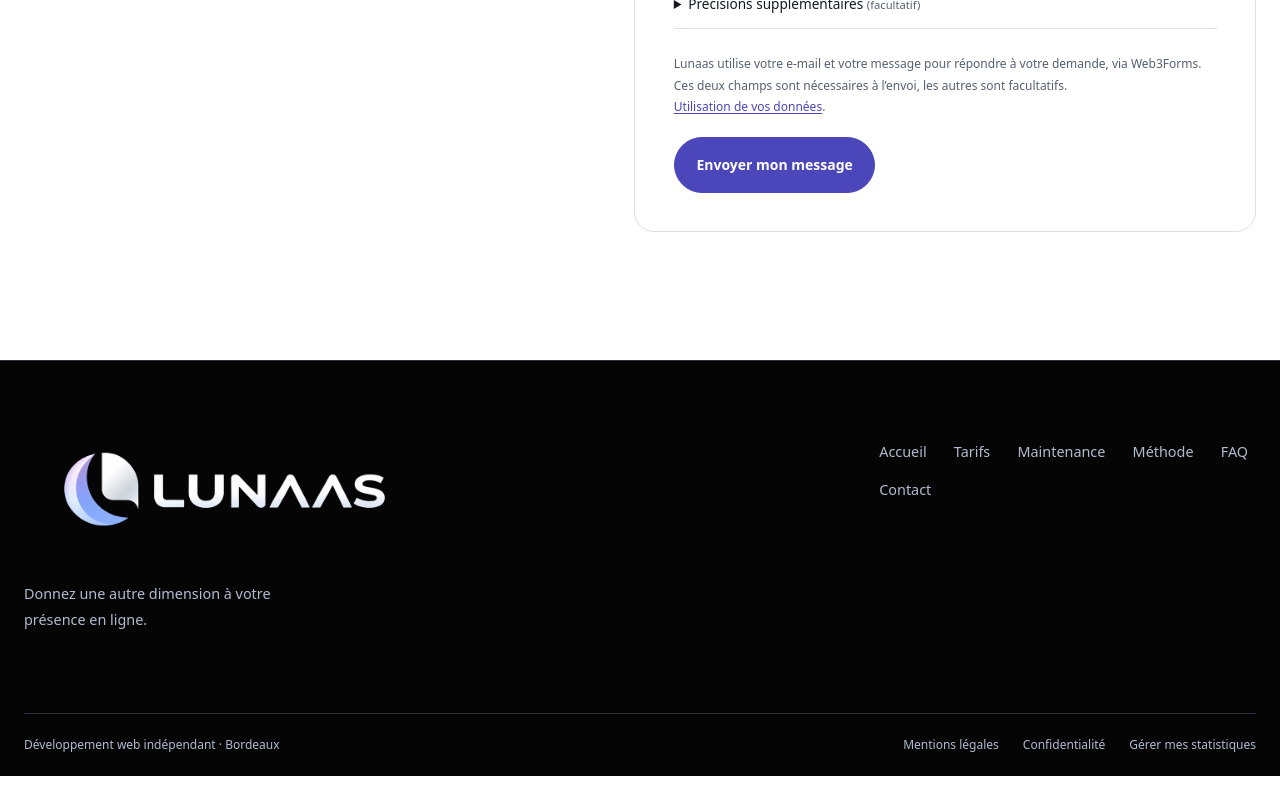
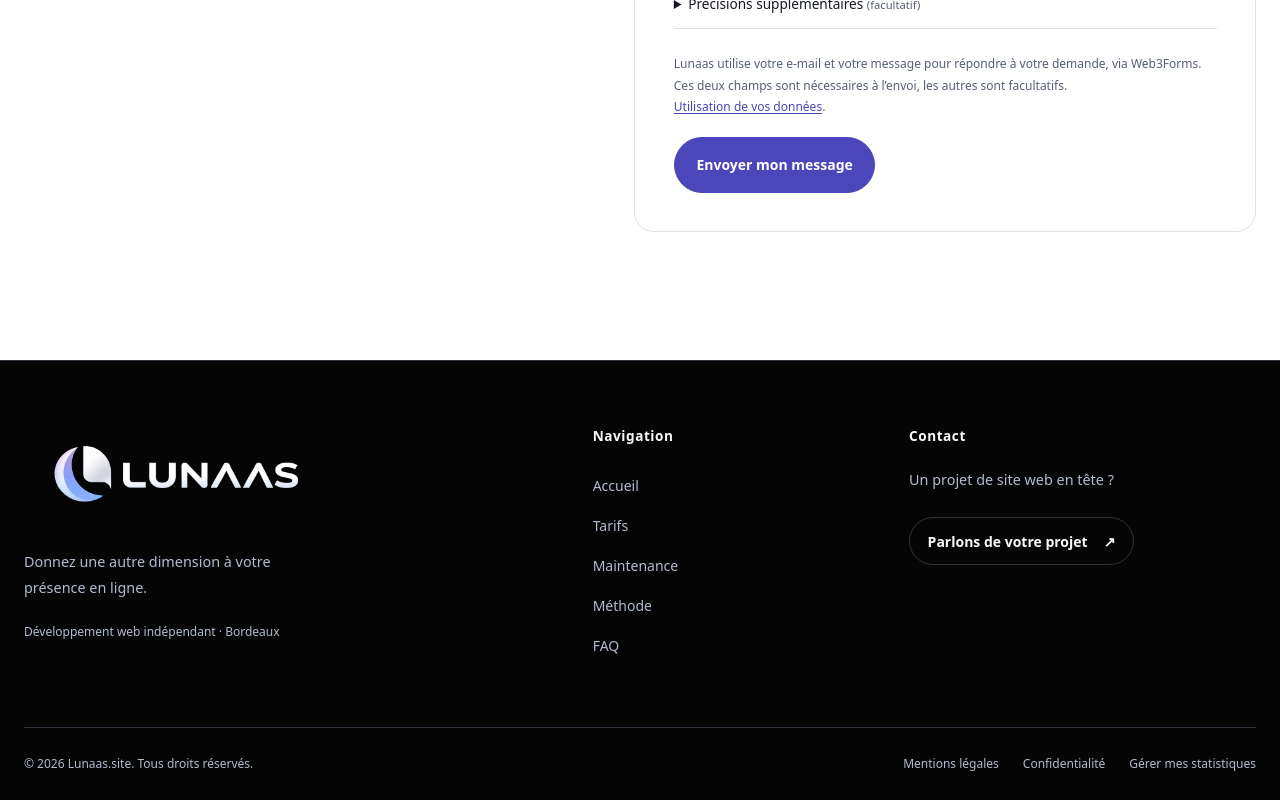
Before and after one commit to GARNIER-Emmanuel/Lunaas, an Angular app: page / in a window 1280 px wide. Shown: the part 6463-7263 px from the top of the page. Before the commit the page ends 7239 px from the top, so only its background shows below. Built offline with nearby package versions, Linux system fonts and the light colour scheme; a web font is replaced by a local one.

Commit message:
design: reorganize footer and add copyright

```diff
--- a/src/app/components/footer/footer.css
+++ b/src/app/components/footer/footer.css
@@ -8,9 +8,9 @@
 }
 
 .footer-main {
-  display: flex;
-  justify-content: space-between;
-  gap: 3rem;
+  display: grid;
+  grid-template-columns: minmax(0, 1.6fr) minmax(0, 0.8fr) minmax(0, 1.1fr);
+  gap: clamp(2rem, 5vw, 5rem);
   padding-block: 4rem;
 }
 
@@ -21,69 +21,126 @@
 
 .footer-brand img {
   display: block;
-  width: min(100%, 25rem);
+  width: min(100%, 19rem);
   height: auto;
   mix-blend-mode: lighten;
 }
 
-.footer-main p {
+.footer-tagline,
+.footer-contact p {
   color: var(--color-muted);
   font-size: 0.9rem;
   line-height: 1.8;
-  margin-block: 1rem;
-  max-width: 35ch;
 }
 
-.footer-main nav {
-  display: flex;
-  flex-wrap: wrap;
-  align-content: flex-start;
-  gap: 1rem 1.7rem;
-  max-width: 25rem;
-  font-size: 0.9rem;
-  padding-top: 1rem;
+.footer-tagline {
+  max-width: 32ch;
+  margin-top: 1rem;
 }
 
-.footer-main nav a,
-.footer-bottom a {
+.footer-location {
+  margin-top: 1.25rem;
+  color: var(--color-muted);
+  font-size: 0.75rem;
+  line-height: 1.8;
+}
+
+.footer-heading {
+  margin-bottom: 1.25rem;
+  font-family: var(--font-sans);
+  font-size: 0.85rem;
+  font-weight: 600;
+  line-height: 1.6;
+  letter-spacing: 0.04em;
+}
+
+.footer-links {
+  display: grid;
+  gap: 0.25rem;
+  font-size: 0.875rem;
+}
+
+.footer-links a {
+  display: inline-flex;
+  align-items: center;
+  min-height: 2.25rem;
+}
+
+.footer-links a,
+.footer-legal a,
+.analytics-preferences {
   color: var(--color-muted);
 }
 
-.footer-main nav a:hover,
-.footer-bottom a:hover {
+.footer-links a:hover,
+.footer-legal a:hover,
+.analytics-preferences:hover {
   color: var(--color-ink);
+  text-decoration: underline;
+  text-underline-offset: 0.3em;
+}
+
+.footer-contact-link {
+  margin-top: 1.5rem;
+  min-height: 3rem;
+  padding: 0.75rem 1.1rem;
 }
 
 .footer-bottom {
   display: flex;
+  align-items: center;
   justify-content: space-between;
-  gap: 1rem;
   flex-wrap: wrap;
+  gap: 0.75rem 2rem;
   border-top: 1px solid var(--color-line);
-  padding-block: 1.4rem;
+  padding-block: 1.25rem;
   font-size: 0.75rem;
+  line-height: 1.8;
   color: var(--color-muted);
 }
 
-.footer-bottom div {
+.footer-legal {
   display: flex;
   flex-wrap: wrap;
-  gap: 1.5rem;
+  gap: 0.25rem 1.5rem;
 }
 
-@media (max-width: 640px) {
-  .footer-main {
-    flex-direction: column;
-    gap: 2rem;
-  }
+.footer-legal a,
+.analytics-preferences {
+  display: inline-flex;
+  align-items: center;
+  min-height: 2rem;
 }
+
 .analytics-preferences {
   font: inherit;
-  color: inherit;
   cursor: pointer;
   background: transparent;
   border: 0;
   padding: 0;
   text-align: left;
 }
-.analytics-preferences:hover { text-decoration: underline; }
+
+@media (max-width: 900px) {
+  .footer-main {
+    grid-template-columns: repeat(2, minmax(0, 1fr));
+    gap: 2.5rem;
+    padding-block: 3rem;
+  }
+
+  .footer-identity {
+    grid-column: 1 / -1;
+  }
+}
+
+@media (max-width: 640px) {
+  .footer-main {
+    grid-template-columns: minmax(0, 1fr);
+    gap: 2rem;
+  }
+
+  .footer-bottom {
+    align-items: flex-start;
+    flex-direction: column;
+  }
+}
--- a/src/app/components/footer/footer.html
+++ b/src/app/components/footer/footer.html
@@ -1,25 +1,54 @@
 <footer class="footer theme-dark">
   <div class="page-container footer-main">
-    <div>
+    <div class="footer-identity">
       <a routerLink="/" fragment="accueil" class="footer-brand" aria-label="Lunaas — Accueil">
-        <img ngSrc="/images/brand/lunaas-logo-dark.webp" width="960" height="320" [alt]="site.name" loading="lazy" />
+        <img
+          ngSrc="/images/brand/lunaas-logo-dark.webp"
+          width="960"
+          height="320"
+          [alt]="site.name"
+          loading="lazy"
+        />
       </a>
-      <p>{{ site.tagline }}</p>
+      <p class="footer-tagline">{{ site.tagline }}</p>
+      <p class="footer-location">Développement web indépendant · Bordeaux</p>
     </div>
-    <nav aria-label="Navigation de pied de page">
-      @for (link of links; track link.fragment) {
-      <a routerLink="/" [fragment]="link.fragment">{{ link.label }}</a>
-      }
-      <a routerLink="/" fragment="contact">Contact</a>
+    <nav aria-label="Navigation de pied de page" class="footer-navigation">
+      <h2 class="footer-heading">Navigation</h2>
+      <ul class="footer-links">
+        @for (link of links; track link.fragment) {
+          <li>
+            <a routerLink="/" [fragment]="link.fragment">{{ link.label }}</a>
+          </li>
+        }
+      </ul>
+    </nav>
+    <div class="footer-contact">
+      <h2 class="footer-heading">Contact</h2>
+      <p>Un projet de site web en tête ?</p>
+      <a routerLink="/" fragment="contact" class="button button-secondary footer-contact-link">
+        Parlons de votre projet <span aria-hidden="true">↗</span>
+      </a>
+    </div>
+  </div>
+  <div class="page-container footer-bottom">
+    <p class="footer-copyright">© {{ currentYear }} {{ site.name }}. Tous droits réservés.</p>
+    <nav aria-label="Informations légales et préférences">
+      <ul class="footer-legal">
+        <li><a routerLink="/mentions-legales">Mentions légales</a></li>
+        <li><a routerLink="/confidentialite">Confidentialité</a></li>
+        <li>
+          <button
+            type="button"
+            class="analytics-preferences"
+            aria-controls="analytics-consent-panel"
+            [attr.aria-expanded]="consent.visible()"
+            (click)="consent.open()"
+          >
+            Gérer mes statistiques
+          </button>
+        </li>
+      </ul>
     </nav>
   </div>
-  <div class="page-container footer-bottom">
-    <span>Développement web indépendant · Bordeaux</span>
-    <div>
-      <a routerLink="/mentions-legales">Mentions légales</a>
-      <a routerLink="/confidentialite">Confidentialité</a>
-      <button type="button" class="analytics-preferences" aria-controls="analytics-consent-panel"
-        [attr.aria-expanded]="consent.visible()" (click)="consent.open()">Gérer mes statistiques</button>
-    </div>
-  </div>
 </footer>
--- a/src/app/components/footer/footer.ts
+++ b/src/app/components/footer/footer.ts
@@ -15,4 +15,5 @@ export class Footer {
   protected readonly consent = inject(AnalyticsConsentService);
   protected readonly site = SITE_DATA;
   protected readonly links = NAVIGATION_DATA;
+  protected readonly currentYear = new Date().getFullYear();
 }
```
